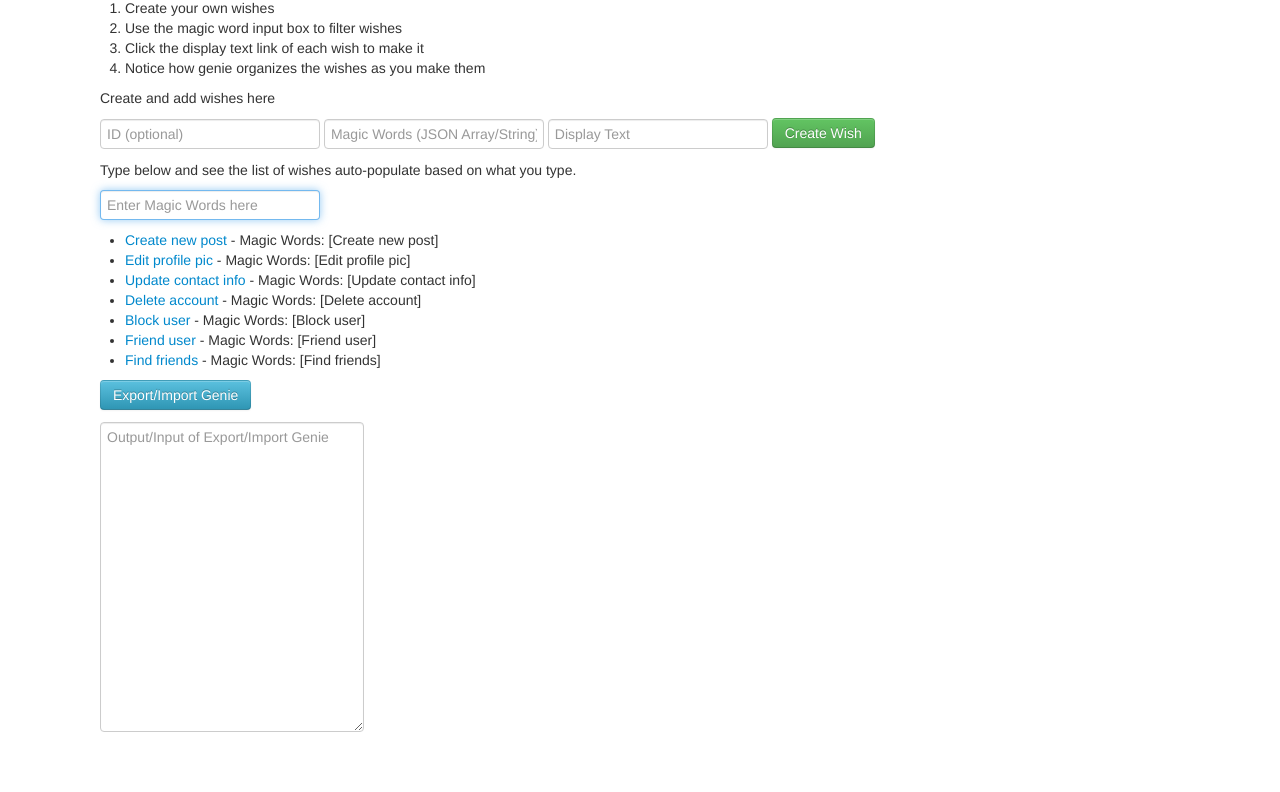
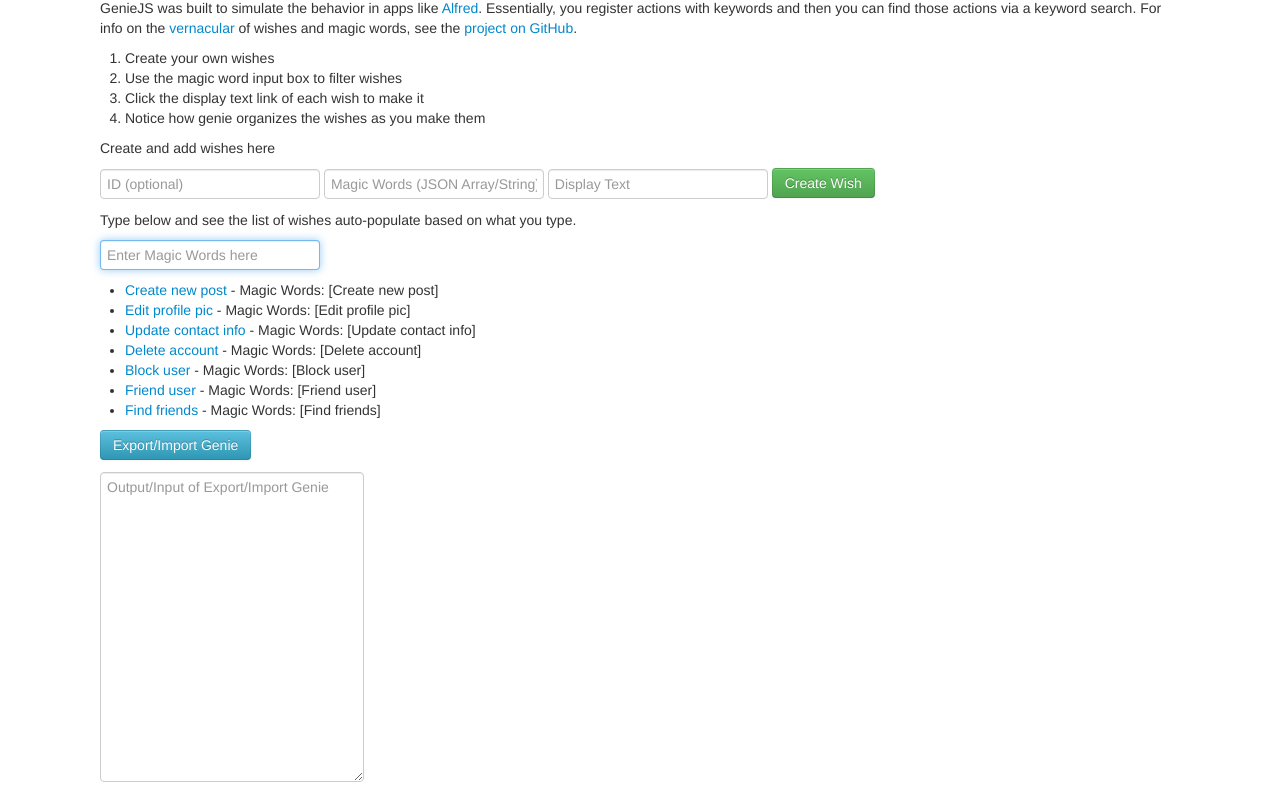
Before and after one commit to kentcdodds/genie, a plain HTML site: page index.html in a window 1280 px wide. Shown: the part 152-944 px from the top of the page. Drawn offline with Linux system fonts and the light colour scheme.

Commit message:
Improved documentation/README

```diff
--- a/index.html
+++ b/index.html
@@ -35,6 +35,12 @@
   <body>
     <h1>GenieJS</h1>
     <h2 id="wish-output">Click a wish below...</h2>
+    <p>
+      GenieJS was built to simulate the behavior in apps like <a href="http://www.alfredapp.com/">Alfred</a>.
+      Essentially, you register actions with keywords and then you can find those actions via a keyword search.
+      For info on the <a href="https://github.com/kentcdodds/genie#vernacular">vernacular</a> of wishes and magic words,
+      see the <a href="https://github.com/kentcdodds/genie">project on GitHub</a>.
+    </p>
     <ol id="instructions-list">
       <li>Create your own wishes</li>
       <li>Use the magic word input box to filter wishes</li>
```
Also changed, not shown: test/genie.html (+3 -0 lines), README.md.
